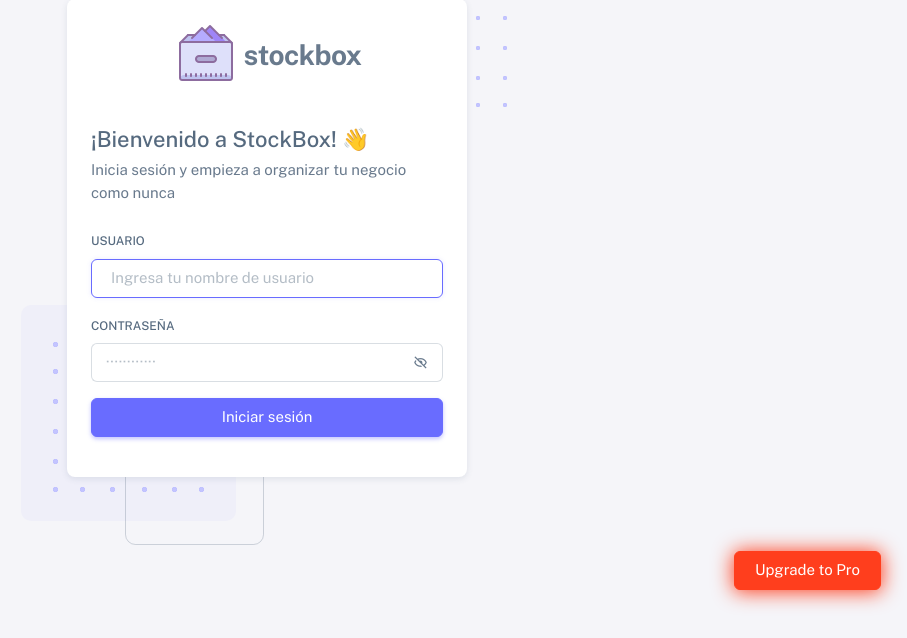
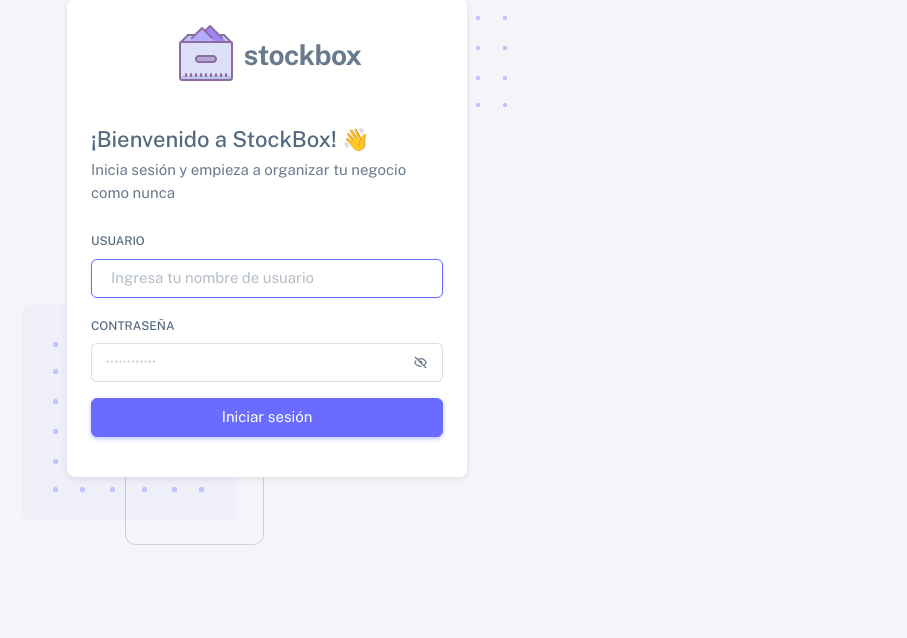
Before and after one commit to danma22/StockBox-MVC, a PHP site: page / in a window 1280 px wide. Shown: the part 162-800 px from the top of the page, without its empty margins (373-1280 px from the left). Run offline with PHP 8.4, Linux system fonts and the light colour scheme.

Commit message:
Quitar botón de comprar del template

```diff
--- a/view/login.php
+++ b/view/login.php
@@ -99,15 +99,6 @@
 
     <!-- / Content -->
 
-    <div class="buy-now">
-      <a
-        href="https://themeselection.com/products/sneat-bootstrap-html-admin-template/"
-        target="_blank"
-        class="btn btn-danger btn-buy-now"
-        >Upgrade to Pro</a
-      >
-    </div>
-
     <!-- Core JS -->
     <!-- build:js view/assets/vendor/js/core.js -->
     <script src="view/assets/vendor/libs/jquery/jquery.js"></script>
```
